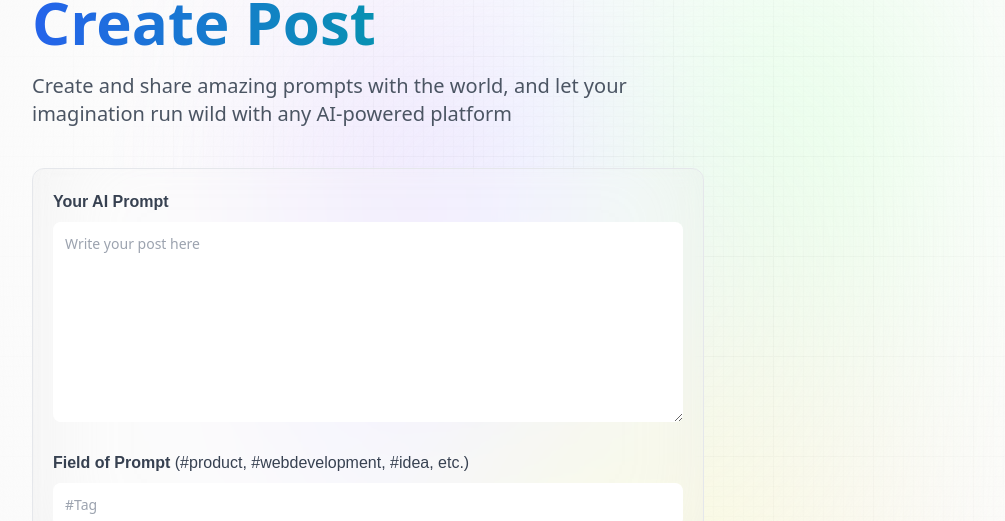
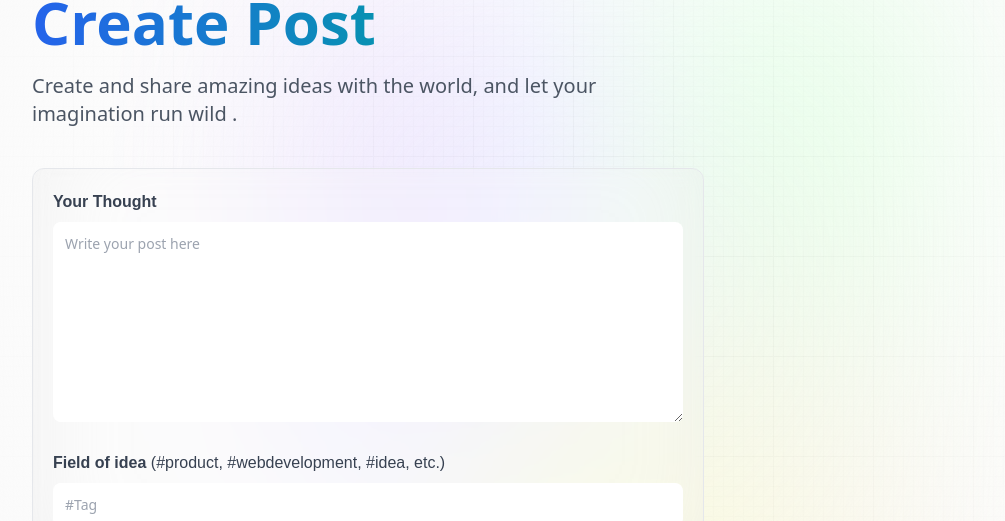
Before and after one commit to anirbansharma1996/ideaink, a Next.js app: page /create-prompt in a window 1280 px wide. Shown: the part 149-670 px from the top of the page, without its empty margins (32-1037 px from the left). Built offline with nearby package versions, Linux system fonts and the light colour scheme; no server answers.

Commit message:
change  [logs]

```diff
--- a/components/Form.jsx
+++ b/components/Form.jsx
@@ -7,8 +7,8 @@ const Form = ({ type, post, setPost, submitting, handleSubmit }) => {
         <span className='blue_gradient'>{type} Post</span>
       </h1>
       <p className='desc text-left max-w-md'>
-        {type} and share amazing prompts with the world, and let your
-        imagination run wild with any AI-powered platform
+        {type} and share amazing ideas with the world, and let your
+        imagination run wild  .
       </p>
 
       <form
@@ -17,7 +17,7 @@ const Form = ({ type, post, setPost, submitting, handleSubmit }) => {
       >
         <label>
           <span className='font-satoshi font-semibold text-base text-gray-700'>
-            Your AI Prompt
+            Your Thought
           </span>
 
           <textarea
@@ -31,7 +31,7 @@ const Form = ({ type, post, setPost, submitting, handleSubmit }) => {
 
         <label>
           <span className='font-satoshi font-semibold text-base text-gray-700'>
-            Field of Prompt{" "}
+            Field of idea{" "}
             <span className='font-normal'>
               (#product, #webdevelopment, #idea, etc.)
             </span>
--- a/components/Nav.jsx
+++ b/components/Nav.jsx
@@ -99,7 +99,7 @@ const Nav = () => {
                   className='dropdown_link'
                   onClick={() => setToggleDropdown(false)}
                 >
-                  Create Prompt
+                  Create Post
                 </Link>
                 <button
                   type='button'
```
